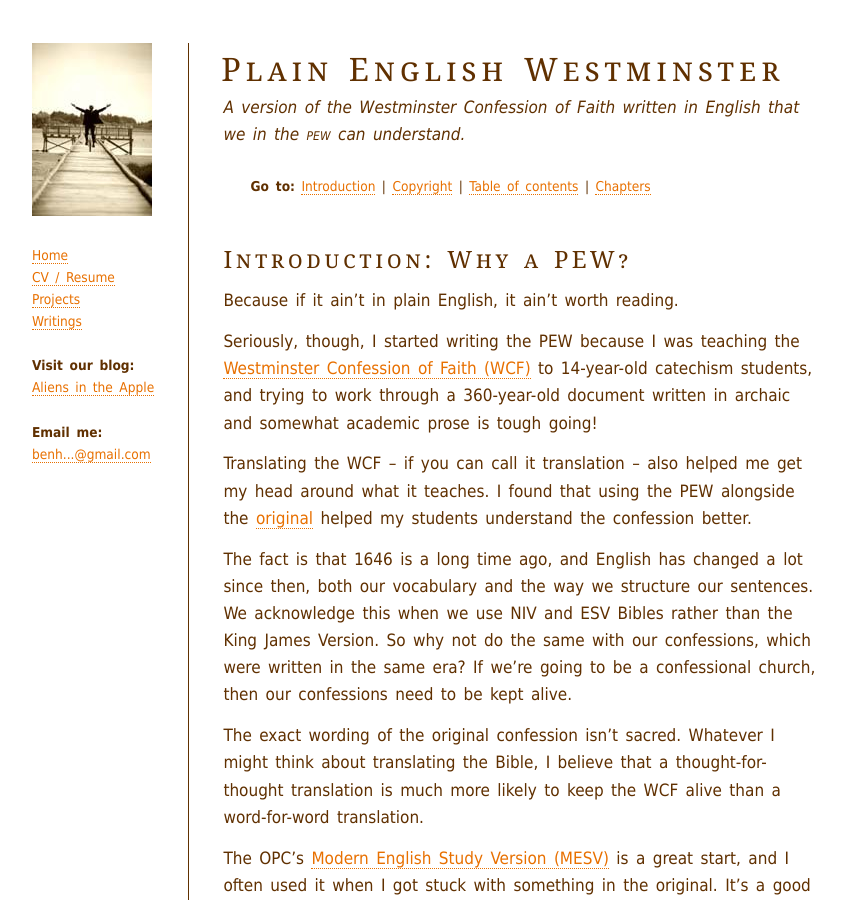
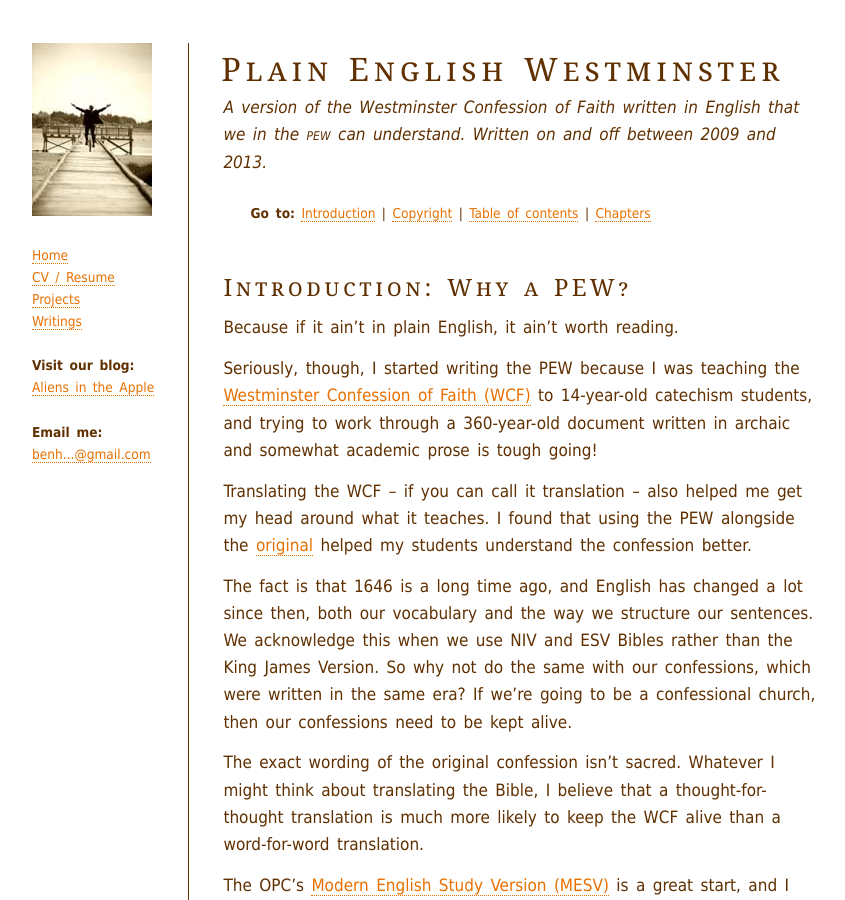
Before and after one commit to benhoyt/benhoyt.github.com, a Jekyll site: the page built from writings-pew.html, in a window 1280 px wide and 900 px high. Shown: the whole window, without its empty margins (200-1045 px from the left). Built offline with Jekyll 4.4.1, drawn with Linux system fonts in a browser that asks for light colours.

Commit message:
Add dates/years it was written.

```diff
--- a/writings-pew.html
+++ b/writings-pew.html
@@ -7,7 +7,7 @@
 .subsection { font-weight: bold; border-bottom: none; color: #603000 !important; }
 </style>
 <h1><a href="/writings/pew/">{{ page.title }}</a></h1>
-<p class="subtitle">A version of the Westminster Confession of Faith written in English that we in the <span class="sc">pew</span> can understand.</p>
+<p class="subtitle">A version of the Westminster Confession of Faith written in English that we in the <span class="sc">pew</span> can understand. Written on and off between 2009 and 2013.</p>
 
 <blockquote class="no-print">
 <p><b>Go to:</b>
```
